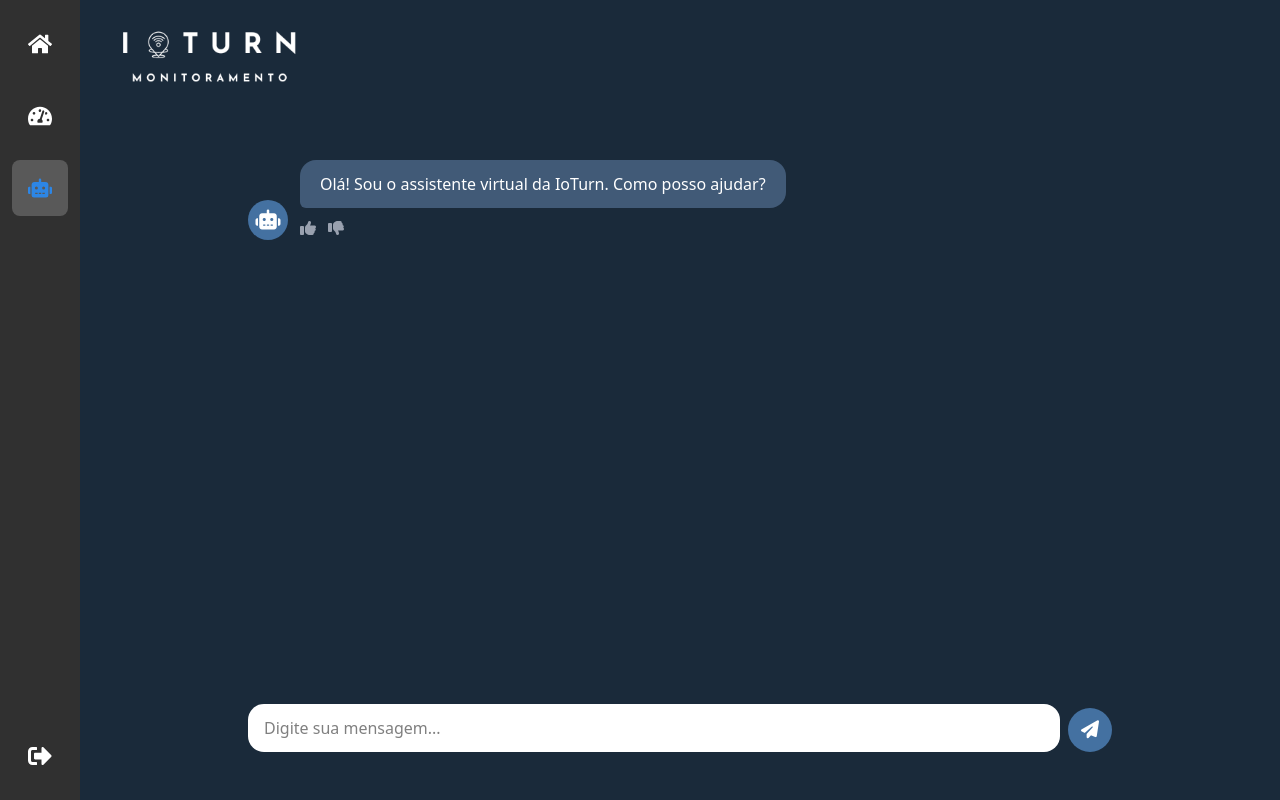
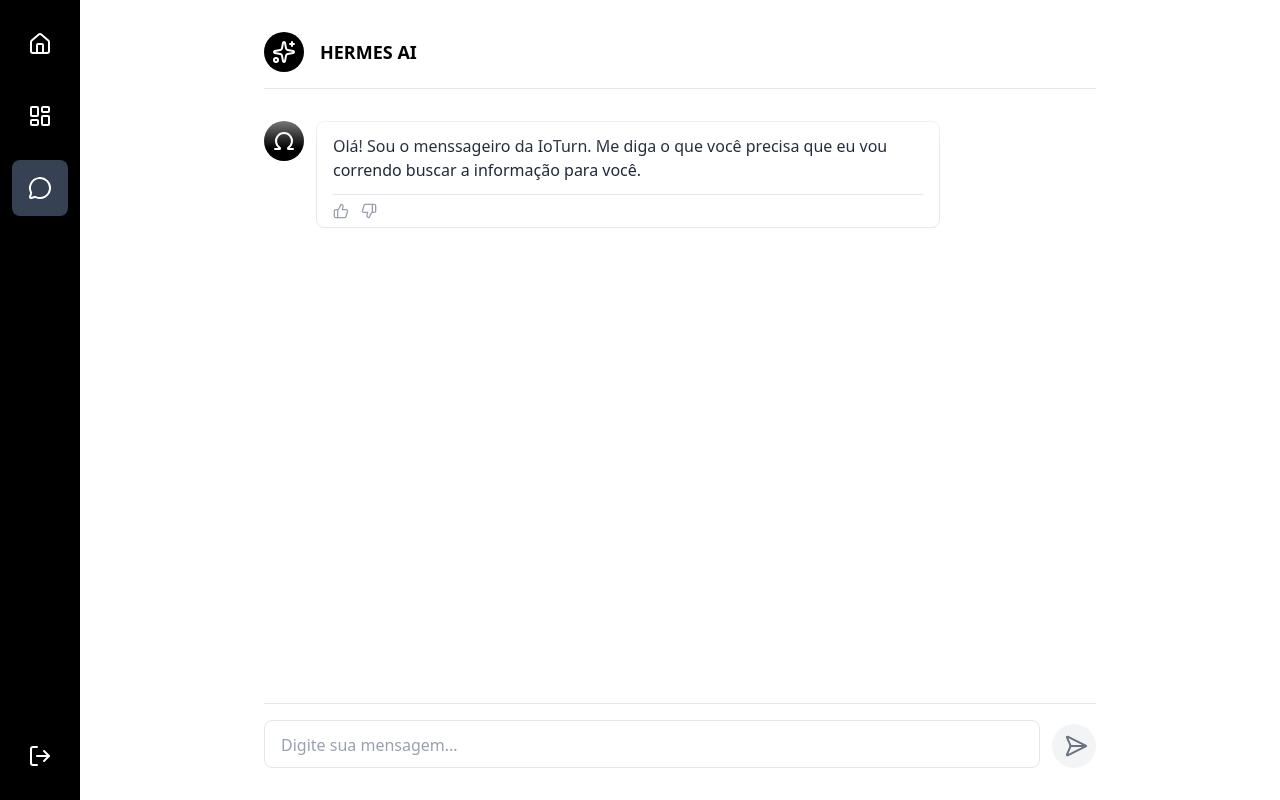
Before and after one commit to SENAISP-Unid601-Projetos/IoTurn, a React (Vite) app in the folder IoturnPage/: page /chatbot in a window 1280 px wide. Built offline with nearby package versions, Linux system fonts and the light colour scheme.

Commit message:
Chatbot otimizado

```diff
--- a/IoturnPage/package.json
+++ b/IoturnPage/package.json
@@ -12,8 +12,10 @@
   "dependencies": {
     "@tailwindcss/vite": "^4.1.11",
     "apexcharts": "^5.3.2",
+    "axios": "^1.12.2",
     "framer-motion": "^12.23.12",
     "jscharting": "^3.4.0",
+    "lucide-react": "^0.544.0",
     "mqtt": "^5.14.0",
     "next-themes": "^0.4.6",
     "react": "^19.1.0",
--- a/IoturnPage/src/components/ChatMessage.jsx
+++ b/IoturnPage/src/components/ChatMessage.jsx
@@ -1,11 +1,15 @@
 import React, { useState } from 'react';
+import {
+  ThumbsUp,
+  ThumbsDown,
+  Omega
+} from 'lucide-react';
 
 const ChatMessage = ({ message, onFeedback }) => {
   const [rated, setRated] = useState(false);
   const [selection, setSelection] = useState(null);
 
   const handleFeedbackClick = (isLike) => {
-    if (rated) return;
     setRated(true);
     setSelection(isLike ? 'like' : 'dislike');
     onFeedback(message.id, isLike);
@@ -14,46 +18,45 @@ const ChatMessage = ({ message, onFeedback }) => {
   const isUser = message.sender === 'user';
 
   return (
-    <div className={`flex items-end gap-3 ${isUser ? 'justify-end' : ''}`}>
+    <div className={`flex items-start gap-3 ${isUser ? 'justify-end' : ''}`}>
       {!isUser && (
-        <div className="w-10 h-10 rounded-full bg-[#4471a1] text-white flex items-center justify-center text-xl flex-shrink-0">
-          <i className="fa-solid fa-robot"></i>
+        <div className="w-10 h-10 rounded-full bg-black text-white flex items-center justify-center text-xl flex-shrink-0">
+          <Omega size={24} />
         </div>
       )}
-      <div className="max-w-[75%] flex flex-col">
+      <div className={`max-w-[75%] flex flex-col rounded-lg ${
+            isUser
+              ? 'bg-slate-100'
+              : 'bg-white border border-gray-200'
+          }`}>
         <div
-          className={`message-bubble p-3 px-5 rounded-2xl text-white ${
-            isUser
-              ? 'bg-[#415a77] rounded-br-md'
-              : 'bg-[#415a77] rounded-bl-md'
-          }`}
+          className={`message-bubble p-3 px-4 text-gray-800`}
         >
           {message.text}
         </div>
+
         {!isUser && message.id && (
-          <div className="feedback-icons mt-2 flex gap-3">
+          <>
+            <hr className='w-[95%] mx-auto border-gray-200' />
+            <div className="p-2 px-4 feedback-icons flex gap-3">
               <button
                 onClick={() => handleFeedbackClick(true)}
-              className={`transform transition-all duration-200 active:scale-90 ${selection === 'like' ? 'text-blue-400' : 'text-gray-400 hover:text-white'}`}
+                className={`transform transition-all duration-200 active:scale-90 ${selection === 'like' ? 'text-gray-800' : 'text-gray-400 hover:text-gray-600'}`}
                 disabled={rated}
               >
-              <i className="fa-solid fa-thumbs-up"></i>
+                <ThumbsUp size={16} />
               </button>
               <button
                 onClick={() => handleFeedbackClick(false)}
-              className={`transform transition-all duration-200 active:scale-90 ${selection === 'dislike' ? 'text-red-400' : 'text-gray-400 hover:text-white'}`}
+                className={`transform transition-all duration-200 active:scale-90 ${selection === 'dislike' ? 'text-gray-800' : 'text-gray-400 hover:text-gray-600'}`}
                 disabled={rated}
               >
-              <i className="fa-solid fa-thumbs-down"></i>
+                <ThumbsDown size={16} />
               </button>
             </div>
+          </>
         )}
       </div>
-      {isUser && (
-        <div className="w-10 h-10 rounded-full bg-[#4471a1] text-white flex items-center justify-center text-xl flex-shrink-0">
-          <i className="fa-solid fa-user"></i>
-        </div>
-      )}
     </div>
   );
 };
--- a/IoturnPage/src/components/Sidebar.jsx
+++ b/IoturnPage/src/components/Sidebar.jsx
@@ -1,18 +1,18 @@
 import React from "react";
 import { Link, useLocation } from "react-router-dom";
-import { FaHome, FaTachometerAlt, FaRobot, FaSignOutAlt } from 'react-icons/fa';
+import { Home, LayoutDashboard, MessageCircle, LogOut } from 'lucide-react';
 
 const Sidebar = () => {
   const location = useLocation();
 
   const navLinks = [
-    { to: "/selecao", icon: <FaHome />, text: "Página Inicial" },
-    { to: "/dashboard", icon: <FaTachometerAlt />, text: "Dashboard" },
-    { to: "/chatbot", icon: <FaRobot />, text: "Chatbot" },
+    { to: "/", icon: <Home />, text: "Página Inicial" },
+    { to: "/dashboard", icon: <LayoutDashboard />, text: "Dashboard" },
+    { to: "/chatbot", icon: <MessageCircle />, text: "Chatbot" },
   ];
 
   return (
-    <aside className="bg-[#303030] text-white w-20 min-h-screen p-4 flex flex-col items-center fixed left-0 top-0">
+    <aside className="bg-black text-white w-20 min-h-screen p-4 flex flex-col items-center fixed left-0 top-0">
       <nav className="flex flex-col flex-grow gap-4">
         {navLinks.map((link) => (
           <Link
@@ -21,8 +21,8 @@ const Sidebar = () => {
             title={link.text}
             className={`flex items-center justify-center p-4 rounded-lg transition-colors duration-200 ${
               location.pathname === link.to
-                ? "bg-white/20 text-[#2d86e5]"
-                : "hover:bg-white/10"
+                ? "bg-gray-700 text-white"
+                : "hover:bg-gray-800"
             }`}
           >
             <span className="text-2xl">{link.icon}</span>
@@ -34,9 +34,9 @@ const Sidebar = () => {
         <Link
           to="/"
           title="Sair"
-          className="flex items-center justify-center p-4 rounded-lg transition-colors duration-200 hover:bg-white/10"
+          className="flex items-center justify-center p-4 rounded-lg transition-colors duration-200 hover:bg-gray-800"
         >
-          <span className="text-2xl"><FaSignOutAlt /></span>
+          <span className="text-2xl"><LogOut /></span>
         </Link>
       </div>
     </aside>
--- a/IoturnPage/src/pages/Chat/chat.css
+++ b/IoturnPage/src/pages/Chat/chat.css
@@ -22,3 +22,30 @@
 .typing-dots span:nth-child(3) {
   animation-delay: 0.4s;
 }
+
+.chat-container-fade {
+  -webkit-mask-image: linear-gradient(to bottom, transparent 0%, black 10%, black 90%, transparent 100%);
+  mask-image: linear-gradient(to bottom, transparent 0%, black 10%, black 90%, transparent 100%);
+
+  scrollbar-width: thin;
+  scrollbar-color: #c1c1c1 transparent;
+}
+
+.chat-container-fade::-webkit-scrollbar {
+  width: 8px;
+}
+
+.chat-container-fade::-webkit-scrollbar-track {
+  background: transparent;
+}
+
+.chat-container-fade::-webkit-scrollbar-thumb {
+  background-color: #c1c1c1;
+  border-radius: 10px;
+  border: 3px solid transparent;
+  background-clip: content-box;
+}
+
+.chat-container-fade::-webkit-scrollbar-thumb:hover {
+  background-color: #a8a8a8;
+}
--- a/IoturnPage/src/pages/Chat/index.jsx
+++ b/IoturnPage/src/pages/Chat/index.jsx
@@ -1,11 +1,11 @@
 import React, { useState, useEffect, useRef } from "react";
 import ChatMessage from "../../components/ChatMessage";
 import TypingIndicator from "../../components/TypingIndicator";
-import Header from "../../components/Header";
 import Sidebar from "../../components/Sidebar";
+import { Send, Sparkles } from "lucide-react";
 import "./chat.css";
 
-const API_BASE_URL = "http://10.110.12.59:3000";
+const API_BASE_URL = "http://10.110.12.12:3000";
 
 const Chat = () => {
   const [messages, setMessages] = useState([]);
@@ -19,7 +19,7 @@ const Chat = () => {
       setMessages([
         {
           id: `welcome-${Date.now()}`,
-          text: "Olá! Sou o assistente virtual da IoTurn. Como posso ajudar?",
+          text: "Olá! Sou o menssageiro da IoTurn. Me diga o que você precisa que eu vou correndo buscar a informação para você.",
           sender: "bot",
         },
       ]);
@@ -36,8 +36,10 @@ const Chat = () => {
   useEffect(() => {
     const textarea = textareaRef.current;
     if (textarea) {
+      // Reseta a altura para recalcular o scrollHeight
       textarea.style.height = "auto";
-      textarea.style.height = `${Math.min(textarea.scrollHeight, 150)}px`;
+      // Define a nova altura com base no conteúdo, sem limite
+      textarea.style.height = `${textarea.scrollHeight}px`;
     }
   }, [inputValue]);
 
@@ -48,7 +50,7 @@ const Chat = () => {
 
     const userMessage = { id: `user-${Date.now()}`, text, sender: "user" };
     setMessages((prev) => [...prev, userMessage]);
-    setInputValue("");
+    setInputValue(""); // Limpar o input irá acionar o useEffect para encolher o textarea
     setIsTyping(true);
 
     try {
@@ -68,12 +70,20 @@ const Chat = () => {
         text: data.data,
         sender: "bot",
       };
-      setMessages((prev) => [...prev, botMessage]);
+      let messageToProcess;
+
+      if (typeof botMessage === "string") {
+        messageToProcess = botMessage;
+      } else {
+        messageToProcess = JSON.stringify(botMessage);
+      }
+      const sendMessage = messageToProcess.replace(/["']/g, "");
+      setMessages((prev) => [...prev, sendMessage]);
     } catch (error) {
       console.error("Falha ao comunicar com a API:", error);
       const errorMessage = {
         id: `error-${Date.now()}`,
-        text: "⚠️ Desculpe, não consegui processar sua solicitação. Tente novamente mais tarde.",
+        text: "Desculpe, não consegui processar sua solicitação. Tente novamente mais tarde.",
         sender: "bot",
       };
       setMessages((prev) => [...prev, errorMessage]);
@@ -101,13 +111,25 @@ const Chat = () => {
   };
 
   return (
-    <div className="min-h-screen bg-[#1a2a3a] text-white flex flex-col">
-      <Header />
+    <div className="h-screen bg-white text-gray-800 flex font-sans overflow-hidden">
       <Sidebar />
-      <main className="flex-1 ml-20 flex flex-col p-8 overflow-hidden">
+      <main className="flex-1 ml-20 flex flex-col overflow-hidden">
+        {/* Cabeçalho de texto como na imagem de referência */}
+        <div className="px-8 pt-8 max-w-4xl w-full mx-auto">
+          <div className="flex items-center gap-4">
+            <div className="w-10 h-10 rounded-full bg-black text-white flex items-center justify-center text-lg font-bold flex-shrink-0">
+              <Sparkles />
+            </div>
+            <div>
+              <h1 className="font-bold text-lg text-black">HERMES AI</h1>
+            </div>
+          </div>
+          <hr className="mt-4 border-gray-200" />
+        </div>
+
         <div
           ref={chatContainerRef}
-          className="flex-1 overflow-y-auto flex flex-col gap-6 p-4 max-w-4xl w-full mx-auto"
+          className="chat-container-fade flex-1 overflow-y-auto flex flex-col gap-6 p-8 max-w-4xl w-full mx-auto"
         >
           {messages.map((msg) => (
             <ChatMessage
@@ -119,10 +141,9 @@ const Chat = () => {
           {isTyping && <TypingIndicator />}
         </div>
 
-        <form
-          onSubmit={handleSendMessage}
-          className="flex gap-2 items-end mt-4 p-4 max-w-4xl w-full mx-auto"
-        >
+        <div className="px-8 pb-8 pt-4 max-w-4xl w-full mx-auto">
+          <hr className="mb-4 border-gray-200" />
+          <form onSubmit={handleSendMessage} className="flex gap-3 items-end">
             <textarea
               ref={textareaRef}
               value={inputValue}
@@ -134,16 +155,17 @@ const Chat = () => {
                 }
               }}
               placeholder="Digite sua mensagem..."
-            className="flex-1 resize-none p-3 px-4 bg-white text-black rounded-2xl text-base outline-none focus:ring-2 focus:ring-blue-400"
+              className="flex-1 resize-none p-3 px-4 bg-white border border-gray-200 text-gray-800 rounded-lg text-base outline-none focus:ring-2 focus:ring-gray-300 placeholder:text-gray-400 overflow-y-hidden"
               rows="1"
             ></textarea>
             <button
               type="submit"
-            className="w-11 h-11 bg-[#4471a1] rounded-full text-white flex-shrink-0 flex items-center justify-center text-lg transition-colors hover:bg-[#2164ac]"
+              className="w-11 h-11 bg-gray-100 rounded-full text-gray-500 flex-shrink-0 flex items-center justify-center text-lg transition-colors hover:bg-gray-200"
             >
-            <i className="fa-solid fa-paper-plane"></i>
+              <Send className="rotate-45 -translate-x-0.5" />
             </button>
           </form>
+        </div>
       </main>
     </div>
   );
--- a/IoturnPage/src/pages/LandingPage/index.jsx
+++ b/IoturnPage/src/pages/LandingPage/index.jsx
@@ -3,7 +3,7 @@ import { Link } from "react-router-dom";
 import { motion } from "framer-motion";
 import logo from "../../assets/LogoSemBorda2.png";
 import backgroundImage from "../../assets/Fundo.jpg";
-import { FaTachometerAlt } from 'react-icons/fa';
+import { LayoutDashboard } from 'lucide-react';
 
 
 export default function LandingPage() {
@@ -25,7 +25,7 @@ export default function LandingPage() {
           title="Dashboard"
           className="bg-transparent borde-none cursor-pointer mr-12"
         >
-          <span className="text-3xl"><FaTachometerAlt /></span>
+          <span className="text-3xl"><LayoutDashboard /></span>
         </button>
         </Link>
       </motion.header>
```
Also changed, not shown: IoturnPage/src/components/TypingIndicator.jsx (+5 -4 lines), 1 other file (tests, documents, lock files or other folders). Lines whose indentation alone changed are shown as unchanged.
